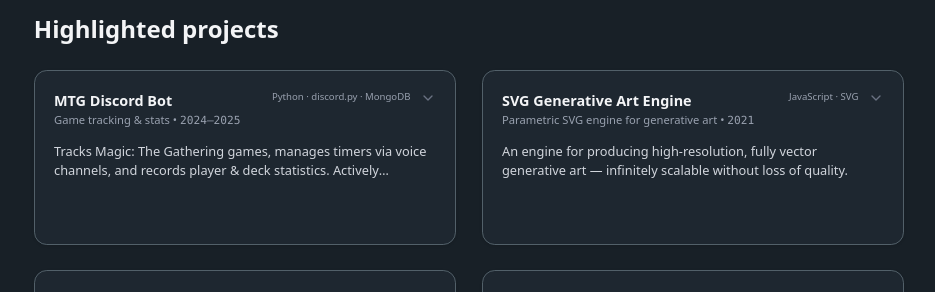
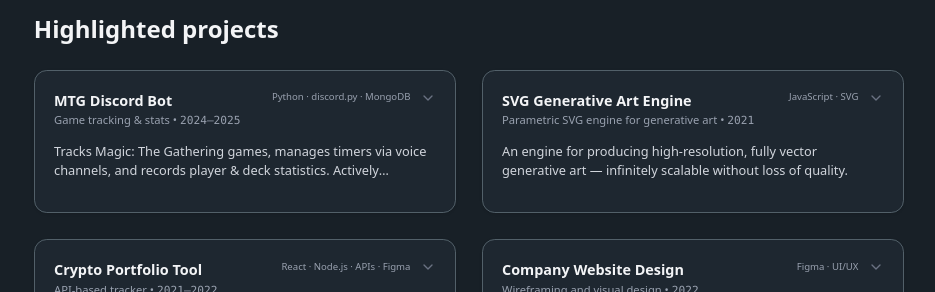
Before and after one commit to greengraca/Portfolio-joaograca.work, a React (Vite) app: page / in a window 1280 px wide. Shown: the part 508-800 px from the top of the page, without its empty margins (171-1106 px from the left). Built offline with nearby package versions, Linux system fonts and the light colour scheme; the HTML template or start-up script is replaced by a standard one.

Commit message:
Visual tweaks

```diff
--- a/src/components/ProjectCard.jsx
+++ b/src/components/ProjectCard.jsx
@@ -20,7 +20,7 @@ export default function ProjectCard({ project, expanded, onToggle }) {
 
     return (
         <article
-            className={`h-full md:min-h-[175px] p-4 md:p-6 rounded-2xl border shadow-sm transition-all duration-300 flex flex-col
+            className={`h-full md:min-h-[135px] p-4 md:p-6 rounded-2xl border shadow-sm transition-all duration-300 flex flex-col
                 ${expanded
                     ? "bg-gray-50 border-gray-300 dark:bg-brand-active dark:border-brand-active-border"
                     : "bg-white border-gray-200 dark:bg-[#1E2730] dark:border-brand-border hover:bg-gray-100 dark:hover:bg-brand-hover-subtle hover:shadow-[0_4px_8px_rgba(0,0,0,0.1)]"
```
